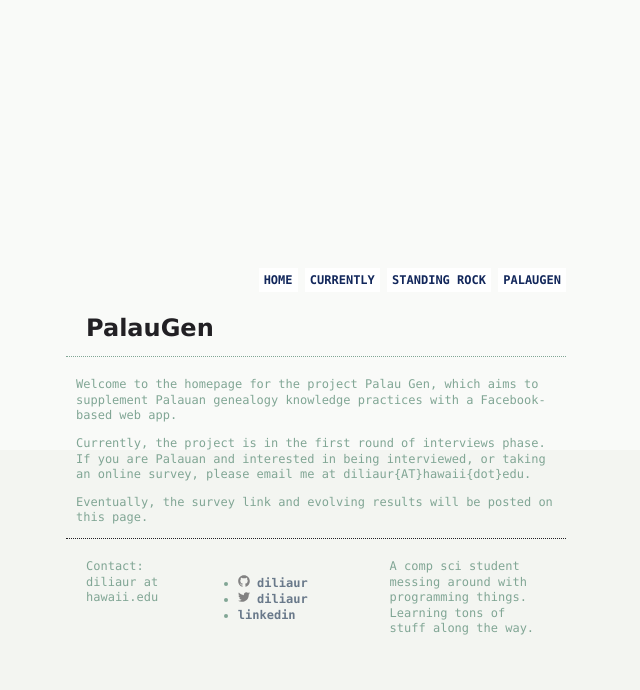
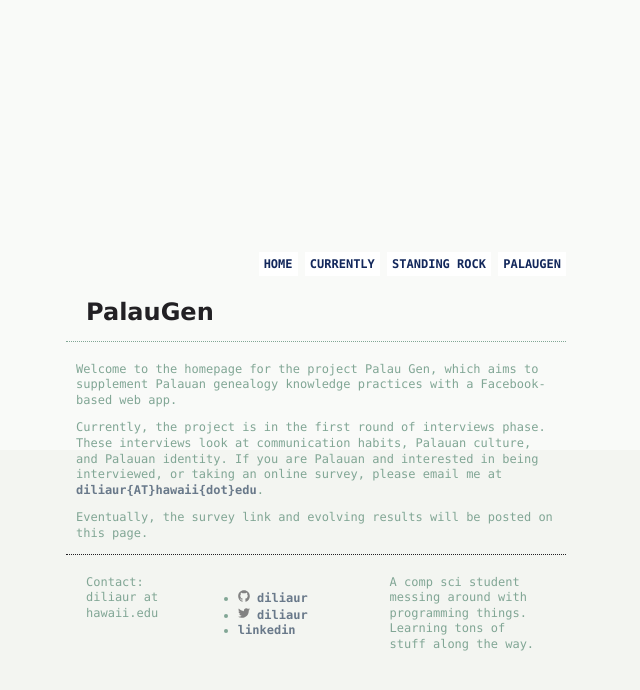
Before and after one commit to diliaur/diliaur.github.io, a Jekyll site: the page built from palaugen.md, in a window 1280 px wide. Shown: the top 690 px of the page, without its empty margins (324-964 px from the left). Built offline with Jekyll 4.4.1, drawn with Linux system fonts in a browser that asks for light colours; nearby versions of some CDN libraries.

Commit message:
make email a link

```diff
--- a/palaugen.md
+++ b/palaugen.md
@@ -5,6 +5,6 @@
 
 Welcome to the homepage for the project Palau Gen, which aims to supplement Palauan genealogy knowledge practices with a Facebook-based web app.
 
-Currently, the project is in the first round of interviews phase. If you are Palauan and interested in being interviewed, or taking an online survey, please email me at diliaur{AT}hawaii{dot}edu.
+Currently, the project is in the first round of interviews phase. These interviews look at communication habits, Palauan culture, and Palauan identity. If you are Palauan and interested in being interviewed, or taking an online survey, please email me at [diliaur{AT}hawaii{dot}edu](mailto:diliaur@hawaii.edu).
 
 Eventually, the survey link and evolving results will be posted on this page.
```
